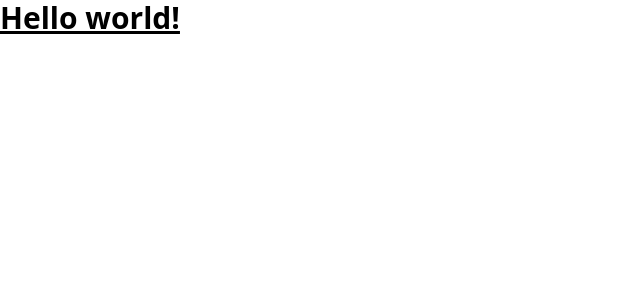
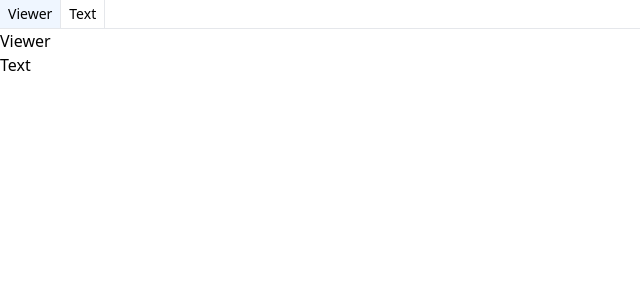
Before and after one commit to wcauchois/json-viewer, a React (Vite) app: page / in a window 1280 px wide. Shown: the top 300 px of the page, without its empty margins (0-640 px from the left). Built offline with nearby package versions, Linux system fonts and the light colour scheme.

Commit message:
basic chrome

```diff
--- a/package.json
+++ b/package.json
@@ -11,6 +11,7 @@
 		"format": "prettier --write \"*.{js,ts}\" tsconfig.json \"src/**/*.{css,tsx,ts}\""
 	},
 	"dependencies": {
+		"clsx": "^2.0.0",
 		"react": "^18.2.0",
 		"react-dom": "^18.2.0"
 	},
--- a/src/App.tsx
+++ b/src/App.tsx
@@ -1,5 +1,22 @@
+import { Tabs } from "./system/Tabs"
+
 function App() {
-	return <h1 className="text-3xl font-bold underline">Hello world!</h1>
+	return (
+		<div className="flex flex-col">
+			<Tabs
+				tabs={[
+					{
+						name: "Viewer",
+						comp: <div>Viewer</div>,
+					},
+					{
+						name: "Text",
+						comp: <div>Text</div>,
+					},
+				]}
+			/>
+		</div>
+	)
 }
 
 export default App
--- /dev/null
+++ b/src/system/Tabs.tsx
@@ -0,0 +1,42 @@
+import clsx from "clsx"
+import React, { ReactNode, useState } from "react"
+
+export interface TabDefinition {
+	name: string
+	comp: ReactNode
+}
+
+export function Tabs(props: {
+	tabs: TabDefinition[]
+	defaultActiveIndex?: number
+}) {
+	const { tabs, defaultActiveIndex } = props
+
+	const [activeIndex, setActiveIndex] = useState(defaultActiveIndex ?? 0)
+
+	return (
+		<div className="flex flex-col">
+			<div className="flex border-b">
+				<div className="flex border-r divide-x">
+					{tabs.map((tab, i) => (
+						<div
+							key={i}
+							className={clsx(
+								"px-2 py-1 text-sm cursor-pointer",
+								i === activeIndex ? "bg-blue-50" : undefined
+							)}
+							onClick={() => setActiveIndex(i)}
+						>
+							{tab.name}
+						</div>
+					))}
+				</div>
+			</div>
+			<div>
+				{tabs.map((tab, i) => (
+					<React.Fragment key={i}>{tab.comp}</React.Fragment>
+				))}
+			</div>
+		</div>
+	)
+}
```
Also changed, not shown: 1 other file (tests, documents, lock files or other folders).
